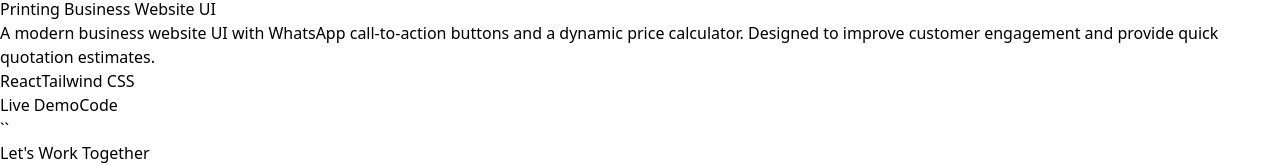
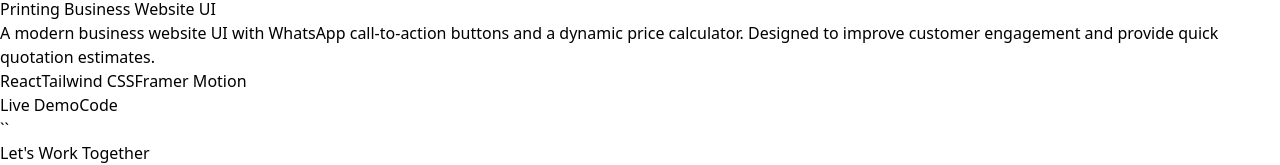
Before and after one commit to Madebydev-Babli/Portfolio, a React (Vite) app: page / in a window 1280 px wide. Shown: the part 3941-4106 px from the top of the page. Built offline with nearby package versions, Linux system fonts and the light colour scheme.

Commit message:
Update Projects.jsx

```diff
--- a/src/assets/components/Projects.jsx
+++ b/src/assets/components/Projects.jsx
@@ -37,10 +37,10 @@ const projects = [
     title: "Printing Business Website UI",
     description:
       "A modern business website UI with WhatsApp call-to-action buttons and a dynamic price calculator. Designed to improve customer engagement and provide quick quotation estimates.",
-    tech: ["React", "Tailwind CSS"],
+    tech: ["React", "Tailwind CSS", "Framer Motion"],
     image: printing,
     live: "https://printingbusiness.netlify.app",
-    code: "https://github.com/madebydev-babli/avon-print",
+    code: "https://github.com/Madebydev-Babli/AvonPrint",
   },
 ];
 
```
